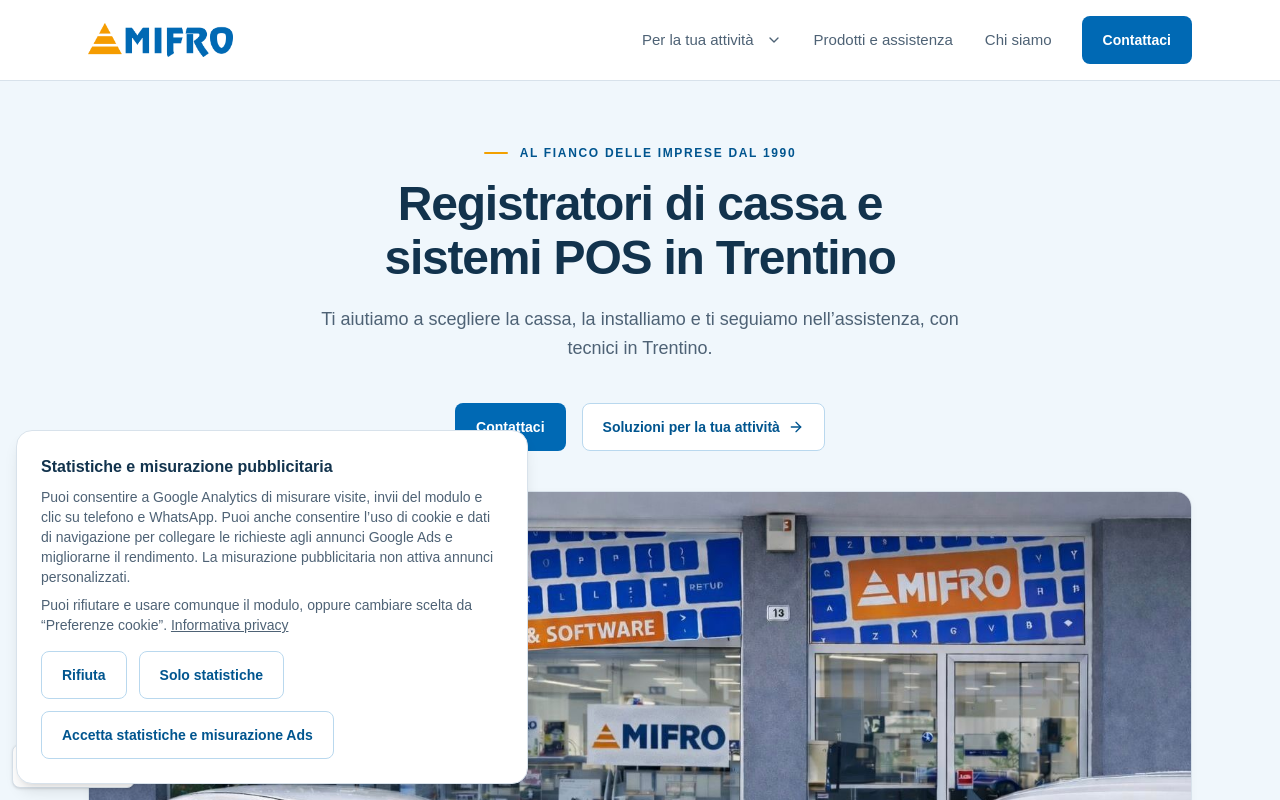
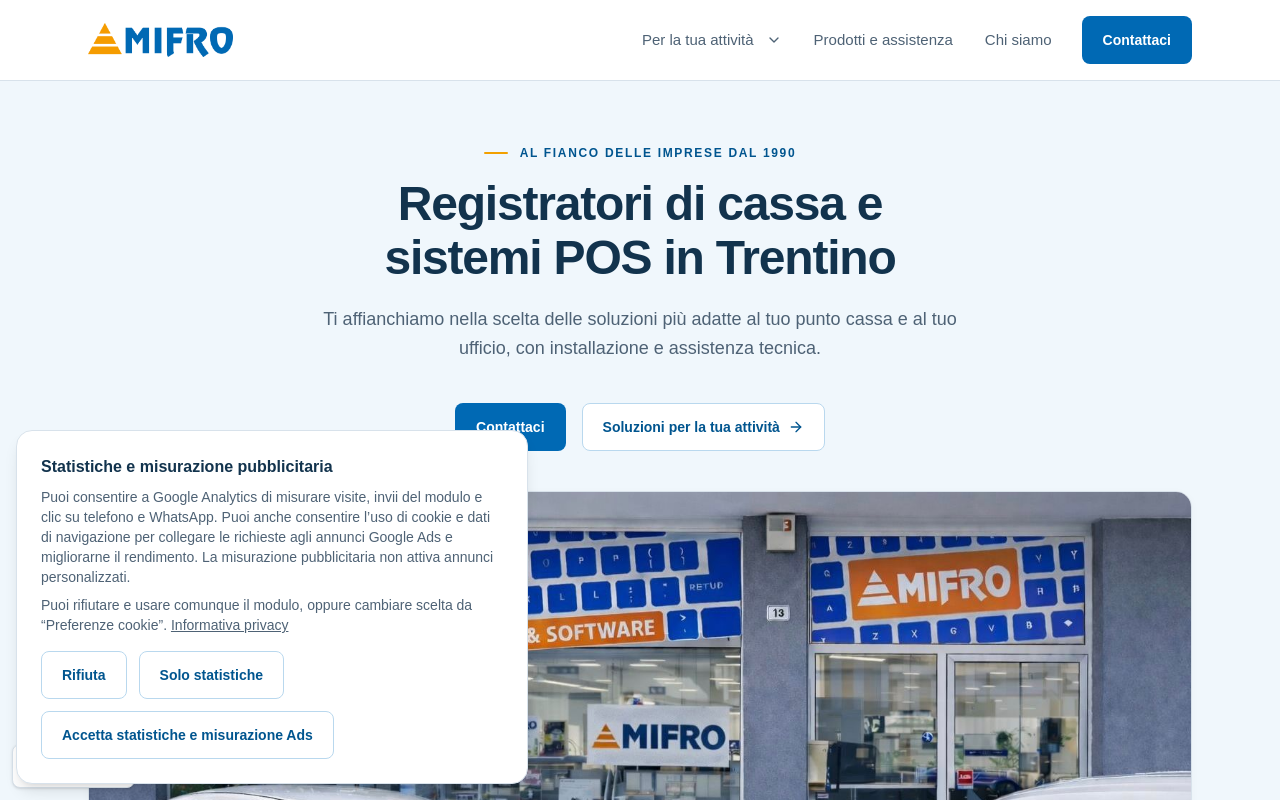
Before and after one commit to DavideMichelon10/mifro, a Next.js app: page / in a window 1280 px wide. Shown: the top 800 px of the page. Built offline with nearby package versions, Linux system fonts and the light colour scheme; a web font is replaced by a local one.

Commit message:
Update opening hours and homepage introduction

```diff
--- a/src/content/site.ts
+++ b/src/content/site.ts
@@ -39,13 +39,13 @@ export const siteConfig = {
   hours: [
     { days: "Lunedì", time: "08:00 – 12:00 / 14:30 – 18:30" },
     { days: "Martedì", time: "08:00 – 12:00 / 14:30 – 18:30" },
-    { days: "Mercoledì", time: "08:00 – 12:00" },
+    { days: "Mercoledì", time: "08:00 – 12:00 / 14:30 – 18:30" },
     { days: "Giovedì", time: "08:00 – 12:00 / 14:30 – 18:30" },
     { days: "Venerdì", time: "08:00 – 12:00 / 14:30 – 18:30" },
     { days: "Sabato", time: "Chiuso" },
     { days: "Domenica", time: "Chiuso" },
   ],
-  hoursShort: "Lun–Ven 08:00–12:00 / 14:30–18:30 (Mer solo mattina)",
+  hoursShort: "Lun–Ven 08:00–12:00 / 14:30–18:30",
 
   /* ── Navigazione ────────────────────────────────────── */
   nav: [
@@ -59,7 +59,7 @@ export const siteConfig = {
   hero: {
     title: "Registratori di cassa e sistemi POS in Trentino",
     subtitle:
-      "Ti aiutiamo a scegliere la cassa, la installiamo e ti seguiamo nell’assistenza, con tecnici in Trentino.",
+      "Ti affianchiamo nella scelta delle soluzioni più adatte al tuo punto cassa e al tuo ufficio, con installazione e assistenza tecnica.",
     tagline: "Al fianco delle imprese dal 1990",
     cta1: { label: "Contattaci", href: "/contatti" },
     cta2: { label: "Soluzioni per la tua attività", href: "/#settori" },
```
